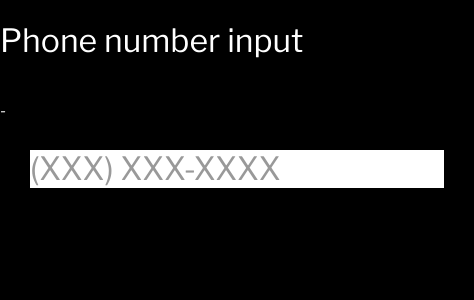
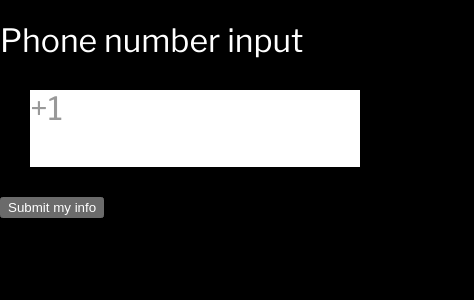
Before and after one commit to lightster/frontend-challenged, a Next.js app in the folder apps/web/: page /phone-number-input in a window 390 px wide. Shown: the top 300 px of the page, 474 px wide, since content can reach past the window. Built offline with nearby package versions, Linux system fonts and the light colour scheme.

Commit message:
Simplify phone input to make it usable

```diff
--- a/apps/web/app/phone-number-input/page.module.css
+++ b/apps/web/app/phone-number-input/page.module.css
@@ -1,45 +1,25 @@
 .container {
-  display: inline-block;
   margin: 30px;
-  min-width: 400px;
   background-color: white;
   color: #999999;
 }
 
 .inputContainer {
   background-color: white;
-  display: inline-grid;
-  grid-template-areas: "input";
 }
 
-.container, .input, .inputOverlay {
+.container, .input {
   font-family: var(--font-sans-serif);
   font-size: 32px;
   font-weight: 400;
   line-height: 120%;
 }
 
-.input, .inputOverlay {
-  grid-area: input;
+.input {
   padding: 0;
   margin: 0;
   outline: none;
   border: none;
   background-color: transparent;
-}
-
-.inputOverlay {
-  pointer-events: none;
-}
-
-.overlayHiddenText {
-  visibility: hidden;
-}
-
-.countryCode {
-  color: #333333;
-}
-
-.input {
   color: black;
 }
--- a/apps/web/app/phone-number-input/page.tsx
+++ b/apps/web/app/phone-number-input/page.tsx
@@ -1,7 +1,6 @@
 "use client";
 
-import { ChangeEvent, KeyboardEvent, useEffect, useRef, useState } from "react";
-import useEventListener from "../../hooks/useEventListener";
+import { ChangeEvent, FocusEvent, useState } from "react";
 import styles from "./page.module.css";
 
 interface Props {
@@ -9,209 +8,92 @@ interface Props {
   onChange: (phoneNumber: string) => void;
 }
 
-function formatPhoneNumber(
-  areaCode: string,
-  centralOfficeCode: string,
-  lineNumber: string
-) {
-  const phoneNumber = `${areaCode}${centralOfficeCode}${lineNumber}`;
-
-  if (phoneNumber.length < 3) {
-    return `${areaCode}`;
-  } else if (phoneNumber.length < 6) {
-    return `${areaCode}) ${centralOfficeCode}`;
-  }
-
-  return `${areaCode}) ${centralOfficeCode}-${lineNumber}`;
-  // return phoneNumber.replace(/^([0-9]{0,3})([0-9]{0,3})([0-9]{0,4})$/, "$1) $2-$3").replaceAll(/[^(0-9]+$/g, "");
+function formatPhoneNumber(phoneNumber: string) {
+  return phoneNumber.replace(
+    /^([0-9]{0,3})([0-9]{0,3})([0-9]{0,4})$/,
+    "+1 ($1) $2-$3"
+  );
 }
 
 function PhoneNumberInput({ value, onChange }: Props) {
-  const inputRef = useRef<HTMLInputElement | null>(null);
-  const selectionRef = useRef<{ start: number; end: number } | null>(null);
-  // const [caretPosition, setCaretPosition] = useState(0);
-
-  const areaCode = value.substring(0, 3);
-  const centralOfficeCode = value.substring(3, 6);
-  const lineNumber = value.substring(6, 10);
+  const [message, setMessage] = useState("");
 
   function handleChange(e: ChangeEvent<HTMLInputElement>) {
-    const newValue = e.currentTarget.value.replaceAll(/[^0-9]/g, "");
-    const newAreaCode = newValue.substring(0, 3);
-    const newCentralOfficeCode = newValue.substring(3, 6);
-    const newLineNumber = newValue.substring(6, 10);
-    // const target = e.
+    const newValue = e.currentTarget.value;
 
-    // if the new value's length is the same or less than the old value's,
-    // that means the user deleted something
-    console.log(
-      JSON.stringify({
-        rawNew: e.currentTarget.value,
-        newValue,
-        newAreaCode,
-        newCentralOfficeCode,
-        newLineNumber,
-        oldVal: value,
-        selectionStart: selectionRef.current?.start,
-        selectionEnd: selectionRef.current?.end,
-      }),
-      e.currentTarget.selectionStart,
-      e.currentTarget.selectionEnd
-    );
-    if (newValue === value) {
-      // setCaretPosition((e.currentTarget.selectionStart || 0));
-      onChange(e.currentTarget.value.replaceAll(/[^0-9]/g, ""));
-    } else {
-      selectionRef.current = {
-        start: e.currentTarget.selectionStart || 0,
-        end: e.currentTarget.selectionEnd || 0,
-      };
-      // setCaretPosition((e.currentTarget.selectionStart || 0) + 1);
-      onChange(e.currentTarget.value.replaceAll(/[^0-9]/g, ""));
+    onChange(newValue);
+
+    setMessage("");
+
+    // const cleanedPhone = newValue.replaceAll(/[^0-9_\]/g, "")
+    // const unexpectedCharacters = newValue.replaceAll(/[0-9_\-.()[\] ]+/g, "");
+    // if (unexpectedCharacters) {
+    //   setMessage(`You entered characters we do not allow in phone numbers: ${unexpectedCharacters}.`);
+    //   return;
+    // }
+
+    const cleanedPhone = newValue.replaceAll(/[^0-9]/g, "");
+    if (cleanedPhone.length > 10) {
+      setMessage("The phone number you entered has more than 10 digits.");
+      return;
     }
 
-    // setCaretPosition(
-    //   e.currentTarget.selectionStart || 0
-    //   // formatPhoneNumber(newAreaCode, newCentralOfficeCode, newLineNumber)
-    //   //   .length - 1
-    // );
+    if (cleanedPhone.length === 10) {
+      setMessage(`We'll contact you at ${formatPhoneNumber(cleanedPhone)}.`);
+      return;
+    }
   }
-  function handleKeyDown(e: KeyboardEvent<HTMLInputElement>) {
-    // selectionRef.current = {
-    //   start: e.currentTarget.selectionStart || 0,
-    //   end: e.currentTarget.selectionEnd || 0,
-    // };
+
+  function handleBlur(e: FocusEvent<HTMLInputElement>) {
+    setMessage("");
+
+    // const cleanedPhone = newValue.replaceAll(/[^0-9_\]/g, "")
+    // const unexpectedCharacters = value.replaceAll(/[0-9_\-.()[\] ]+/g, "");
+    // if (unexpectedCharacters) {
+    //   setMessage(`You entered characters we do not allow in phone numbers: ${unexpectedCharacters}.`);
+    //   return;
+    // }
+
+    const cleanedPhone = value.replaceAll(/[^0-9]/g, "");
+    if (cleanedPhone.length < 10) {
+      setMessage("The phone number you entered has fewer than 10 digits.");
+      return;
+    } else if (cleanedPhone.length > 10) {
+      setMessage("The phone number you entered has more than 10 digits.");
+      return;
+    }
+
+    setMessage(`We'll contact you at ${formatPhoneNumber(cleanedPhone)}.`);
   }
-  // function handleKeyDown(e: KeyboardEvent<HTMLInputElement>) {
-  //   const currentValue = formatPhoneNumber(
-  //     areaCode,
-  //     centralOfficeCode,
-  //     lineNumber
-  //   );
-  //
-  //   // const
-  //   console.log(
-  //     currentValue,
-  //     e.key,
-  //     e.currentTarget.selectionStart,
-  //     e.currentTarget.selectionEnd
-  //   );
-  //
-  //   const selectionStart = e.currentTarget.selectionStart || 0;
-  //   const selectionEnd = e.currentTarget.selectionEnd || 0;
-  //
-  //   // if (e.key === "Backspace") {
-  //   //   setCaretPosition((e.currentTarget.selectionStart || 0) - 1);
-  //   //   onChange(
-  //   //     currentValue
-  //   //       .substring(0, e.currentTarget.selectionEnd || 0)
-  //   //       .concat(currentValue.substring(e.currentTarget.selectionStart || 0))
-  //   //   );
-  //   // } else if (e.key === "Delete") {
-  //   //   setCaretPosition(e.currentTarget.selectionStart || 0);
-  //   // } else
-  //   if (e.key.match(/^[0-9]$/)) {
-  //     setCaretPosition(selectionStart + 1);
-  //     onChange(
-  //       currentValue
-  //         .substring(0, selectionStart)
-  //         .concat(e.key, currentValue.substring(selectionEnd))
-  //         .replaceAll(/[^0-9]/g, "")
-  //     );
-  //   }
-  // }
-
-  useEffect(() => {
-    if (selectionRef.current) {
-      inputRef.current?.setSelectionRange(
-        selectionRef.current.start,
-        selectionRef.current.end
-      );
-    }
-    //   console.log(caretPosition);
-    //
-    //   // console.log(caretPosition);
-    //   // setTimeout(() => {
-    //   //   if (!inputRef.current) {
-    //   //     return;
-    //   //   }
-    //
-    //   console.log(inputRef.current);
-    //   console.log(inputRef.current?.value);
-    //   // inputRef.current?.focus();
-    // inputRef.current?.setSelectionRange(caretPosition, caretPosition);
-    //   // }, 0);
-  }, [value]);
-  // }, [caretPosition, value]);
-  //
-  // useEventListener("document", "selectionchange", () => {
-  //   inputRef.current?.setSelectionRange(caretPosition, caretPosition);
-  //   console.log(
-  //     "selectionchange",
-  //     inputRef.current?.selectionStart,
-  //     inputRef.current?.selectionEnd
-  //   );
-  // });
-
-  console.log(
-    "render",
-    formatPhoneNumber(areaCode, centralOfficeCode, lineNumber)
-  );
-  //0123456789
-  // const paddedNumber = value.padEnd(10, "X");
-  // const copyPadding = "".padEnd(10 - paddedNumber.length, "X");
 
   return (
     <div>
-      {formatPhoneNumber(areaCode, centralOfficeCode, lineNumber)}
-      <br />
-      {selectionRef.current?.start} - {selectionRef.current?.end}
-      <br />
       <div className={styles.container}>
-        (
         <div className={styles.inputContainer}>
+          +1
           <input
-            ref={inputRef}
             type="text"
             inputMode="tel"
             value={value}
             onChange={handleChange}
-            onKeyDown={handleKeyDown}
-            maxLength={14}
+            onBlur={handleBlur}
             className={styles.input}
           />
-          <div className={styles.inputOverlay}>
-            {/*<span className={styles.countryCode}>+1</span>*/}
-            {/*(*/}
-            <span className={styles.overlayHiddenText}>{areaCode}</span>
-            {"".padEnd(3 - areaCode.length, "X")}){" "}
-            <span className={styles.overlayHiddenText}>
-              {centralOfficeCode}
-            </span>
-            {"".padEnd(3 - centralOfficeCode.length, "X")}-
-            <span className={styles.overlayHiddenText}>{lineNumber}</span>
-            {"".padEnd(4 - lineNumber.length, "X")}
-          </div>
         </div>
+        {message}
       </div>
+      <input type="submit" value="Submit my info" />
     </div>
   );
 }
 
 export default function Page() {
   const [phoneNumber, setPhoneNumber] = useState("");
-  const fakePhone = "5551234567";
 
   return (
     <div>
       <h1>Phone number input</h1>
       <PhoneNumberInput value={phoneNumber} onChange={setPhoneNumber} />
-      {/*{Array.from(new Array(fakePhone.length)).map((_, index) => {*/}
-      {/*  const partial = fakePhone.substring(0, index + 1);*/}
-      {/*  return (*/}
-      {/*    <PhoneNumberInput key={partial} value={partial} onChange={() => {}} />*/}
-      {/*  );*/}
-      {/*})}*/}
     </div>
   );
 }
```
